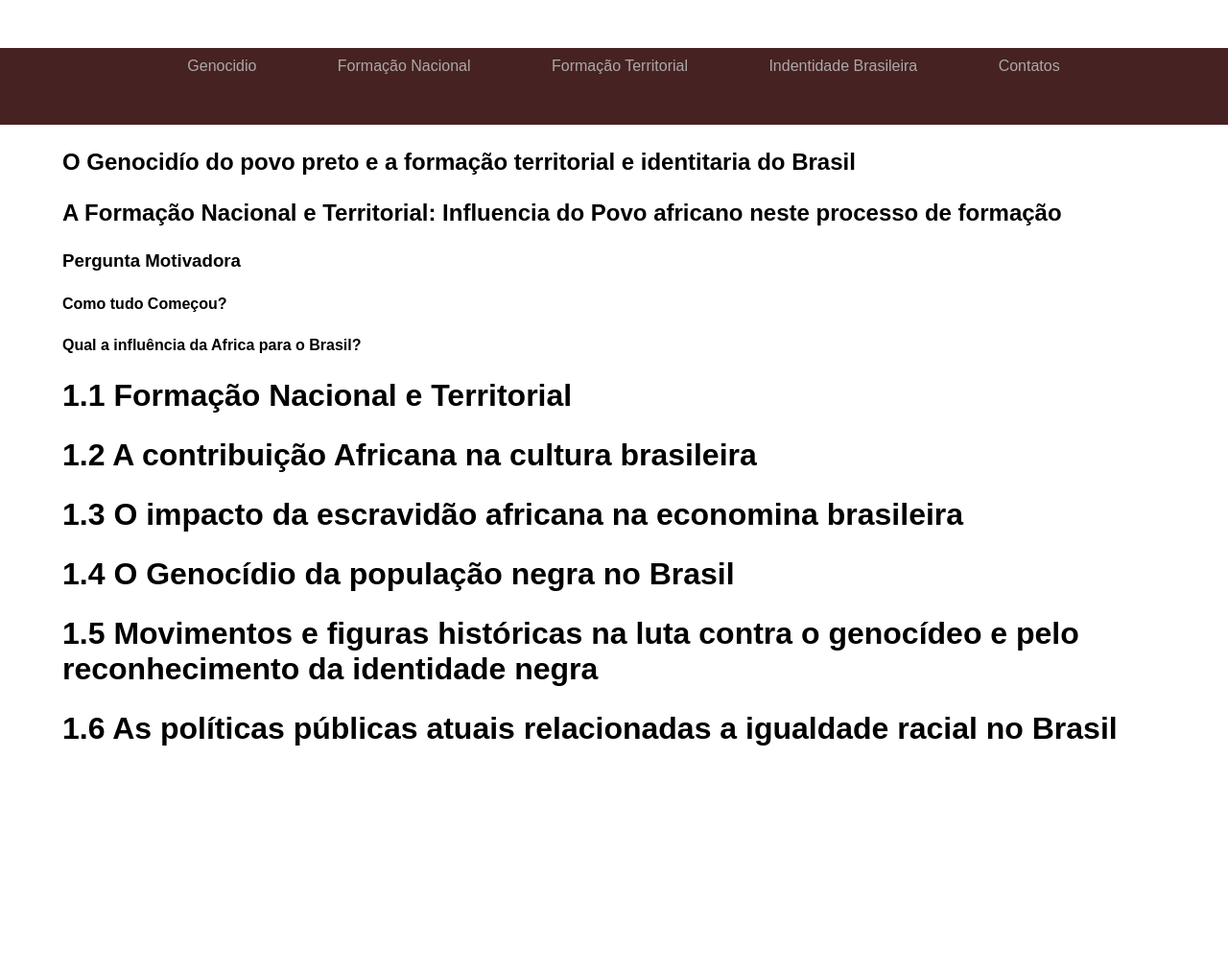
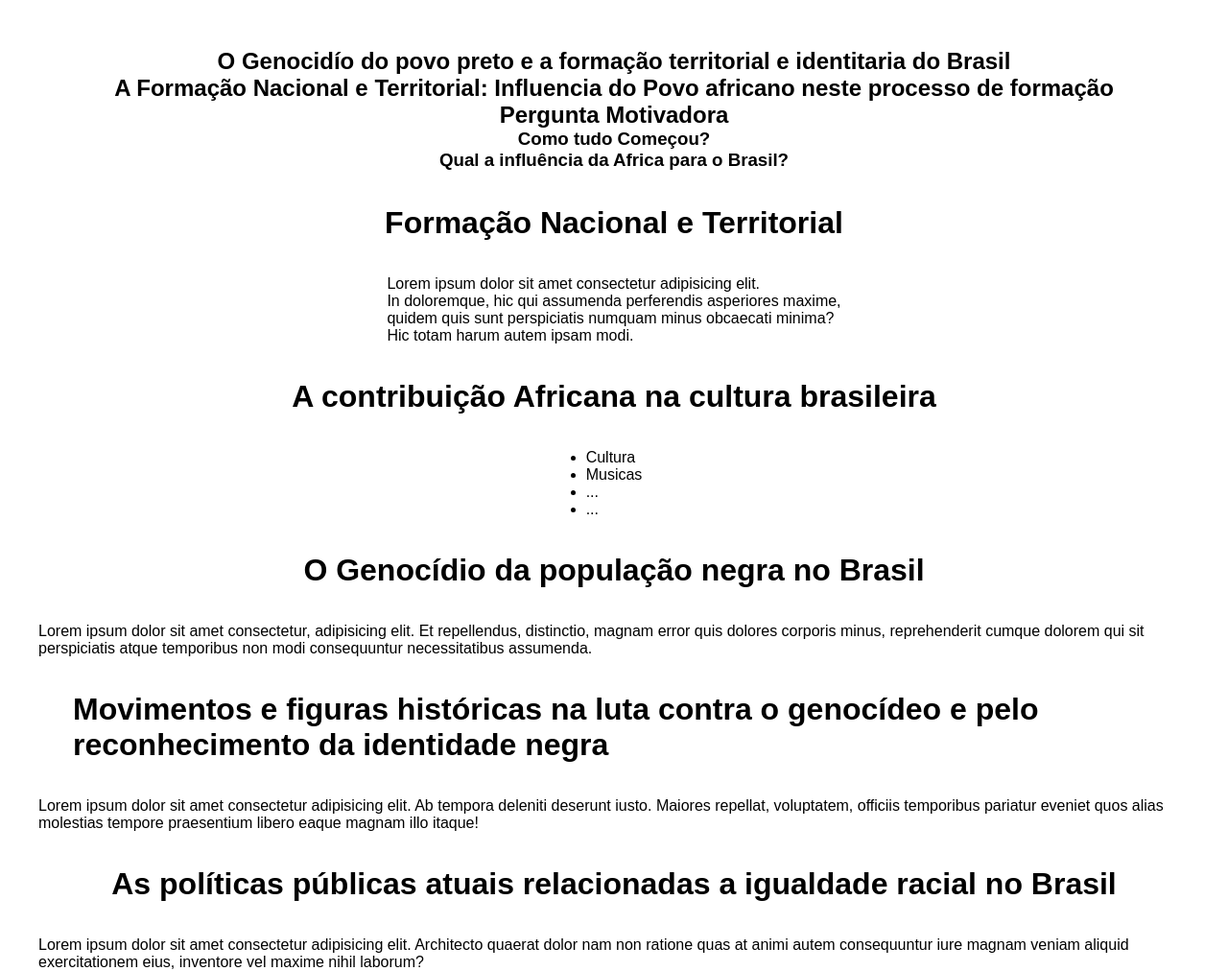
Before and after one commit to Victornunes21/Hist-ria, a plain HTML site: page hist.html in a window 1280 px wide. Shown: the whole page at 96% size. Before the commit the page ends 850 px from the top, so only its background shows below. Drawn offline with Linux system fonts and the light colour scheme.

Commit message:
historiaa

```diff
--- a/hist.css
+++ b/hist.css
@@ -6,7 +6,6 @@
 }
 body{
     height: 100vh;
-    color: white;
     background-color: white(24, 21, 21);
 }
 
@@ -15,48 +14,39 @@ body{
     margin: 0 auto;
 }
 
-header{
-    padding: 40px 4%;
-    height: 65px;
-    width: 1300px;
-    margin: 0 auto;
+
+.titulo{
+    display: flex;
+    align-items: center;
+    flex-direction: column;
     margin-top: 50px;
-    background-color:rgb(70, 34, 34);
 }
 
-header > .interface{
+.pergunta{
     display: flex;
     align-items: center;
-    justify-content: space-between;
-    justify-content: center;
+    flex-direction: column;
+
 }
 
-header a{
-    display: inline-block;
-    text-decoration: none;
-    color: #ada8a8;
-    transition: .3s;
+.topicos{
+    display: flex;
+    align-items: center;
+    flex-direction: column;
 }
 
-.menu ul{
-    list-style-type: none;
-    margin-top: -30px;
+h1{
+    margin: 36px;
 }
 
-.menu ul li{
-    display: inline-block;
-    padding: 0 40px;
-    text-decoration: none;
+
+
+.t1 img{
+    width: 350px;
+    height: 300px;
+
 }
-
-header a:hover{
-    color: white;
-    transform: scale(1.5);
+.t2 img{
+    width: 350px;
+    height: 300px;
 }
-.interface.titulo{
-    margin-top: 80px;
-}
-h2,h1,h3,h4{
-    color: black;
-    margin: 25px;
-}
--- a/hist.html
+++ b/hist.html
@@ -10,15 +10,6 @@
 <body>
     <header>
         <div class="interface">
-            <div class="menu">
-            <ul>
-             <li><a href="#Curiosidades">Genocidio</a></li>
-             <li><a href="#Educação">Formação Nacional</a></li>
-             <li><a href="#causos">Formação Territorial</a></li>
-             <li><a href="#Habilidades">Indentidade Brasileira</a></li>
-             <li><a href="#Contatos">Contatos</a></li>
-            </ul>
-            </div>
         </div>
         </header>
         <div class="main">
@@ -28,17 +19,36 @@
                 <h2>A Formação Nacional e Territorial: Influencia do Povo africano neste processo de formação </h2>
             </div>
             <div class="pergunta">
-                <h3>Pergunta Motivadora</h3>
-                <h4>Como tudo Começou?</h4>
-                <h4>Qual a influência da Africa para o Brasil?</h4>
+                <h2>Pergunta Motivadora</h2>
+                <h3>Como tudo Começou?</h3>
+                <h3>Qual a influência da Africa para o Brasil?</h3>
             </div>
             <div class="topicos">
-                <h1>1.1 Formação Nacional e Territorial</h1>
-                <h1>1.2 A contribuição Africana na cultura brasileira</h1>
-                <h1>1.3 O impacto da escravidão  africana na economina brasileira</h1>
-                <h1>1.4 O Genocídio da população negra no Brasil</h1>
-                <h1>1.5 Movimentos e figuras históricas na luta contra o genocídeo e pelo reconhecimento da identidade negra</h1>
-                <h1>1.6 As políticas públicas atuais relacionadas a igualdade racial no Brasil</h1>
+                   <h1> Formação Nacional e Territorial</h1>
+                <div class="t1">
+                   <p>Lorem ipsum dolor sit amet consectetur adipisicing elit. <br> In doloremque, hic qui assumenda perferendis asperiores maxime,<br> quidem quis sunt perspiciatis numquam minus obcaecati minima? <br> Hic totam harum autem ipsam modi.</p>
+                </div>
+
+                <h1> A contribuição Africana na cultura brasileira</h1>
+                <ul>
+                    <li>Cultura</li>
+                    <li>Musicas</li>
+                    <li>...</li>
+                    <li>...</li>
+                </ul>
+
+                <h1> O Genocídio da população negra no Brasil</h1>
+                <div class="t2">
+                    <p> Lorem ipsum dolor sit amet consectetur, adipisicing elit. Et repellendus, distinctio, magnam error quis dolores corporis minus, reprehenderit cumque dolorem qui sit perspiciatis atque temporibus non modi consequuntur necessitatibus assumenda.</p>
+                </div>
+
+
+                <h1> Movimentos e figuras históricas na luta contra o genocídeo e pelo reconhecimento da identidade negra</h1>
+                <p>Lorem ipsum dolor sit amet consectetur adipisicing elit. Ab tempora deleniti deserunt iusto. Maiores repellat, voluptatem, officiis temporibus pariatur eveniet quos alias molestias tempore praesentium libero eaque magnam illo itaque!</p>
+
+
+                <h1> As políticas públicas atuais relacionadas a igualdade racial no Brasil</h1>
+                 <p> Lorem ipsum dolor sit amet consectetur adipisicing elit. Architecto quaerat dolor nam non ratione quas at animi autem consequuntur iure magnam veniam aliquid exercitationem eius, inventore vel maxime nihil laborum?</p>
             </div>
         </div>
         </div>
```
